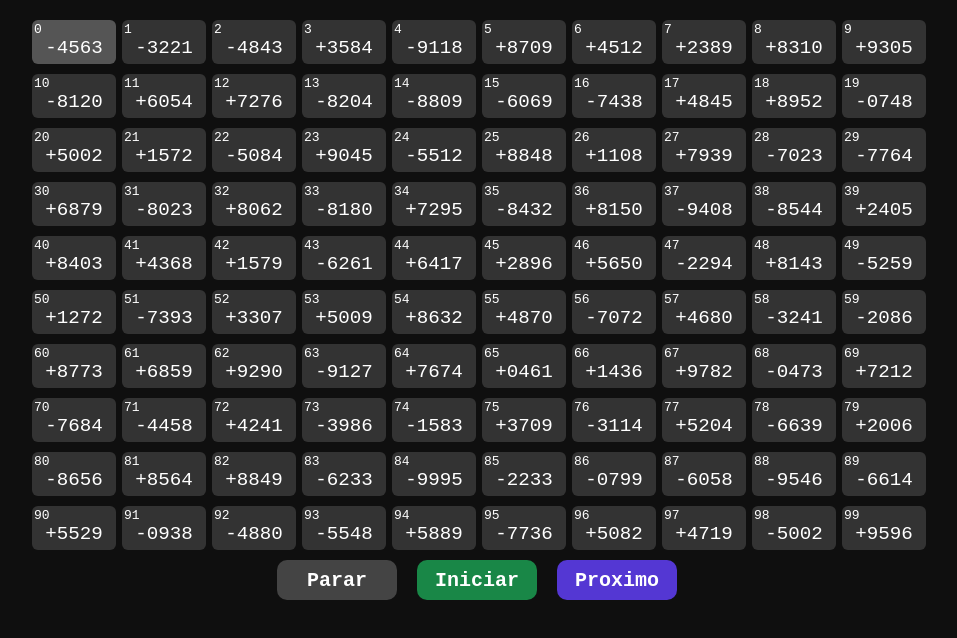
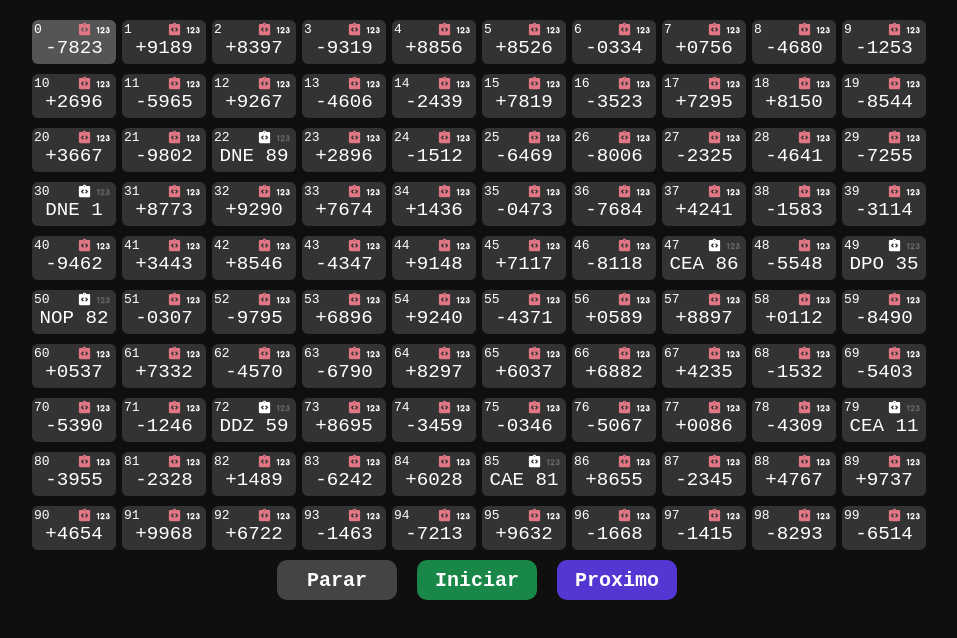
Before and after one commit to mocno/hipo-computer, a React (Create React App) app: page / in a window 1280 px wide. Shown: the top 638 px of the page, without its empty margins (163-1120 px from the left). Built offline with nearby package versions, Linux system fonts and the light colour scheme.

Commit message:
Add select representation button to word memory

```diff
--- a/src/App.css
+++ b/src/App.css
@@ -33,7 +33,18 @@ body {
   background: #555555;
 }
 
-.memory-value {
+.memory-buttons {
+  display: flex;
+  gap: 4px;
+  padding-right: 3px;
+}
+
+.memory-word-header {
+  display: flex;
+  justify-content: space-between;
+}
+
+.memory-word-value {
   text-align: center;
   font-size: 1.2rem;
 }
--- a/src/components/Memory.tsx
+++ b/src/components/Memory.tsx
@@ -1,4 +1,7 @@
 import { Dispatch, MouseEventHandler, SetStateAction, useState } from "react";
+import { MdIntegrationInstructions } from "react-icons/md";
+import { TiSortNumerically } from "react-icons/ti";
+import { INSTRUCTIONS_CODE_TO_SYMBOL } from "../utils/instructions";
 
 type MemoryProps = {
   cursor: number,
@@ -30,21 +33,54 @@ function WordMemory({ position, selected, onClick }: WordMemoryParms) {
   const [value, _setValue] = useState(
     Math.floor(Math.random() * 9999 * 2 - 9999)
   );
+  const [numRepr, setNumRepr] = useState(false);
+
+  function formatNumericRepresentation(value: number) {
+    return value >= 0
+      ? "+" + value.toString().padStart(4, "0")
+      : "-" + (-value).toString().padStart(4, "0")
+  }
+
+  function tryInstructionRepresentation(value: number) {
+    if (value < 0)
+      return false;
+
+    let instructionPart = Math.floor(value / 100) as (keyof typeof INSTRUCTIONS_CODE_TO_SYMBOL);
+    let addressPart = value % 100;
+
+    if (!(instructionPart in INSTRUCTIONS_CODE_TO_SYMBOL))
+      return false;
+
+    return INSTRUCTIONS_CODE_TO_SYMBOL[instructionPart] + " " + addressPart;
+  }
+
+  let instructionRepr = tryInstructionRepresentation(value);
+
+  if (instructionRepr === false && !numRepr) {
+    setNumRepr(true);
+  }
 
   return (
     <div
-      onClick={onClick}
       className={selected ? "memory-word memory-selected" : "memory-word"}
     >
-      <div>
+      <div className="memory-word-header">
         <span className="memory-position">{position.toString()}</span>
+        <div className="memory-buttons">
+          <MdIntegrationInstructions size={15} color={
+            numRepr ? (instructionRepr === false ? "#e17784" : "#666666") : "#ffffff"
+          } />
+          <TiSortNumerically size={15} color={
+            numRepr ? "#ffffff" : "#666666"
+          }/>
+        </div>
       </div>
-      <div className="memory-value">
-        <span>
-          {value >= 0
-            ? "+" + value.toString().padStart(4, "0")
-            : "-" + (-value).toString().padStart(4, "0")}
-        </span>
+      <div className="memory-word-value" onClick={onClick}>
+        <span>{
+          instructionRepr !== false ?
+          instructionRepr :
+          formatNumericRepresentation(value)
+        }</span>
       </div>
     </div>
   );
--- a/src/utils/instructions.ts
+++ b/src/utils/instructions.ts
@@ -110,3 +110,28 @@ export const INSTRUCTIONS = [
         "help": "Pare a execução do programa. OBS.: Esta instrução deve ser executada para encerrar a execução do programa"
     }
   ]
+
+export const INSTRUCTIONS_CODE_TO_SYMBOL = {
+    11: "CEA",
+    12: "CAE",
+    21: "SOM",
+    22: "SUB",
+    23: "MUL",
+    24: "DIV",
+    25: "MOD",
+    31: "LER",
+    41: "IMP",
+    50: "NOP",
+    51: "DES",
+    52: "DPO",
+    53: "DPZ",
+    54: "DNE",
+    55: "DNZ",
+    56: "DDZ",
+    57: "DZZ",
+    58: "DDF",
+    59: "DFF",
+    61: "ADE",
+    62: "ADD",
+    70: "PAR"
+}
```
